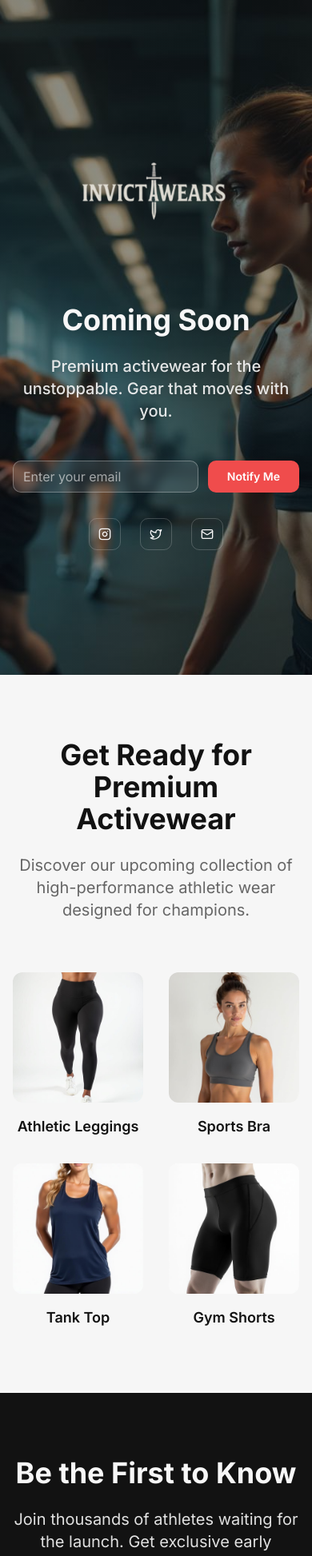
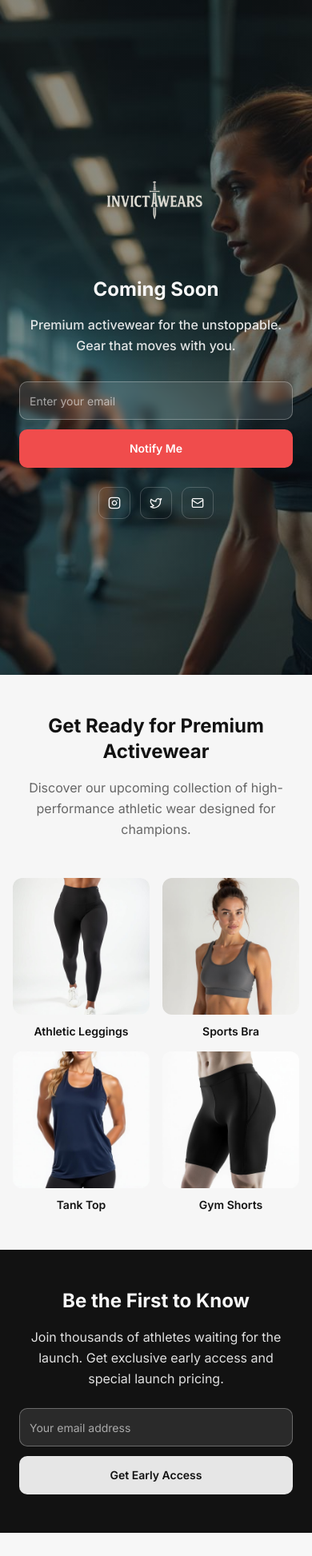
Before and after one commit to HariomDhage/invicta-wear-evolve, a React (Vite) app: page / in a window 390 px wide. Shown: the top 1946 px of the page at 80% size. After the commit the page ends 1917 px from the top, so only its background shows below. Built offline with nearby package versions, Linux system fonts and the light colour scheme.

Commit message:
Make website responsive
Ensure website is compatible with all devices and screen sizes.

```diff
--- a/src/components/sections/ComingSoon.tsx
+++ b/src/components/sections/ComingSoon.tsx
@@ -34,7 +34,7 @@ const ComingSoon = () => {
   return (
     <div className="min-h-screen bg-background">
       {/* Hero Section */}
-      <section className="relative h-screen flex items-center justify-center overflow-hidden">
+      <section className="relative min-h-screen flex items-center justify-center overflow-hidden">
         <div className="absolute inset-0">
           <img
             src={comingSoonHero}
@@ -44,38 +44,38 @@ const ComingSoon = () => {
           <div className="absolute inset-0 bg-gradient-hero opacity-50" />
         </div>
 
-        <div className="relative z-20 container mx-auto px-4 text-center">
-          <div className="max-w-4xl mx-auto">
-            <div className="mb-8">
+        <div className="relative z-20 container mx-auto px-4 sm:px-6 lg:px-8 text-center py-8 sm:py-12">
+          <div className="max-w-5xl mx-auto">
+            <div className="mb-6 sm:mb-8 md:mb-12">
               <img
                 src="/lovable-uploads/7cbd0dc3-4608-46ca-b3cf-00fdc17317e6.png"
                 alt="Invictawears Logo"
-                className="h-48 md:h-80 lg:h-96 xl:h-[32rem] 2xl:h-[40rem] mx-auto max-w-full drop-shadow-lg"
+                className="h-32 xs:h-40 sm:h-48 md:h-64 lg:h-80 xl:h-96 2xl:h-[28rem] mx-auto max-w-full drop-shadow-lg"
               />
             </div>
 
-            <h1 className="text-4xl md:text-5xl lg:text-6xl font-bold text-primary-foreground mb-6 drop-shadow-lg">
+            <h1 className="text-2xl xs:text-3xl sm:text-4xl md:text-5xl lg:text-6xl xl:text-7xl font-bold text-primary-foreground mb-4 sm:mb-6 drop-shadow-lg leading-tight">
               Coming Soon
             </h1>
 
-            <p className="text-xl md:text-2xl lg:text-3xl text-primary-foreground/90 mb-12 max-w-3xl mx-auto drop-shadow-md font-medium">
+            <p className="text-base xs:text-lg sm:text-xl md:text-2xl lg:text-3xl text-primary-foreground/90 mb-8 sm:mb-10 md:mb-12 max-w-4xl mx-auto drop-shadow-md font-medium leading-relaxed px-2">
               Premium activewear for the unstoppable. Gear that moves with you.
             </p>
 
             {/* Newsletter Signup */}
-            <form onSubmit={handleNewsletterSignup} className="max-w-md mx-auto mb-8">
-              <div className="flex gap-3">
+            <form onSubmit={handleNewsletterSignup} className="max-w-sm sm:max-w-md mx-auto mb-6 sm:mb-8 px-2">
+              <div className="flex flex-col xs:flex-row gap-3">
                 <Input
                   type="email"
                   placeholder="Enter your email"
                   value={email}
                   onChange={(e) => setEmail(e.target.value)}
-                  className="bg-primary-foreground/10 border-primary-foreground/30 text-primary-foreground placeholder:text-primary-foreground/60 backdrop-blur-sm text-base"
+                  className="bg-primary-foreground/10 border-primary-foreground/30 text-primary-foreground placeholder:text-primary-foreground/60 backdrop-blur-sm text-sm sm:text-base h-12 sm:h-10"
                   required
                 />
                 <Button
                   type="submit"
-                  className="bg-accent hover:bg-accent/90 text-accent-foreground px-6 font-semibold"
+                  className="bg-accent hover:bg-accent/90 text-accent-foreground px-4 sm:px-6 font-semibold h-12 sm:h-10 text-sm sm:text-base whitespace-nowrap"
                 >
                   Notify Me
                 </Button>
@@ -83,15 +83,15 @@ const ComingSoon = () => {
             </form>
 
             {/* Social Links */}
-            <div className="flex justify-center gap-6">
-              <Button variant="ghost" size="icon" className="text-primary-foreground hover:bg-primary-foreground/20 border border-primary-foreground/20">
-                <Instagram className="w-6 h-6" />
+            <div className="flex justify-center gap-3 sm:gap-4 md:gap-6">
+              <Button variant="ghost" size="icon" className="text-primary-foreground hover:bg-primary-foreground/20 border border-primary-foreground/20 h-10 w-10 sm:h-12 sm:w-12">
+                <Instagram className="w-5 h-5 sm:w-6 sm:h-6" />
               </Button>
-              <Button variant="ghost" size="icon" className="text-primary-foreground hover:bg-primary-foreground/20 border border-primary-foreground/20">
-                <Twitter className="w-6 h-6" />
+              <Button variant="ghost" size="icon" className="text-primary-foreground hover:bg-primary-foreground/20 border border-primary-foreground/20 h-10 w-10 sm:h-12 sm:w-12">
+                <Twitter className="w-5 h-5 sm:w-6 sm:h-6" />
               </Button>
-              <Button variant="ghost" size="icon" className="text-primary-foreground hover:bg-primary-foreground/20 border border-primary-foreground/20">
-                <Mail className="w-6 h-6" />
+              <Button variant="ghost" size="icon" className="text-primary-foreground hover:bg-primary-foreground/20 border border-primary-foreground/20 h-10 w-10 sm:h-12 sm:w-12">
+                <Mail className="w-5 h-5 sm:w-6 sm:h-6" />
               </Button>
             </div>
           </div>
@@ -99,28 +99,28 @@ const ComingSoon = () => {
       </section>
 
       {/* Product Preview */}
-      <section className="py-20 bg-muted/30">
-        <div className="container mx-auto px-4">
-          <div className="text-center mb-16">
-            <h2 className="text-4xl font-heading font-bold mb-6">
+      <section className="py-12 sm:py-16 md:py-20 lg:py-24 bg-muted/30">
+        <div className="container mx-auto px-4 sm:px-6 lg:px-8">
+          <div className="text-center mb-12 sm:mb-16">
+            <h2 className="text-2xl sm:text-3xl md:text-4xl lg:text-5xl font-heading font-bold mb-4 sm:mb-6">
               Get Ready for Premium Activewear
             </h2>
-            <p className="text-xl text-muted-foreground max-w-2xl mx-auto">
+            <p className="text-base sm:text-lg md:text-xl text-muted-foreground max-w-3xl mx-auto leading-relaxed px-2">
               Discover our upcoming collection of high-performance athletic wear designed for champions.
             </p>
           </div>
 
-          <div className="grid grid-cols-2 md:grid-cols-4 gap-8 max-w-4xl mx-auto">
+          <div className="grid grid-cols-2 sm:grid-cols-2 md:grid-cols-4 gap-4 sm:gap-6 md:gap-8 max-w-6xl mx-auto">
             {products.map((product, index) => (
               <div key={index} className="group">
-                <div className="aspect-square bg-white rounded-xl overflow-hidden shadow-card mb-4 group-hover:shadow-premium transition-all duration-300">
+                <div className="aspect-square bg-white rounded-xl overflow-hidden shadow-card mb-3 sm:mb-4 group-hover:shadow-premium transition-all duration-300">
                   <img
                     src={product.image}
                     alt={`${product.name} - Coming Soon`}
                     className="w-full h-full object-cover group-hover:scale-105 transition-transform duration-300"
                   />
                 </div>
-                <h3 className="text-lg font-semibold text-center">{product.name}</h3>
+                <h3 className="text-sm sm:text-base md:text-lg font-semibold text-center leading-tight px-1">{product.name}</h3>
               </div>
             ))}
           </div>
@@ -128,23 +128,23 @@ const ComingSoon = () => {
       </section>
 
       {/* CTA Section */}
-      <section className="py-20 bg-primary text-primary-foreground">
-        <div className="container mx-auto px-4 text-center">
-          <h2 className="text-4xl font-heading font-bold mb-6">
+      <section className="py-12 sm:py-16 md:py-20 lg:py-24 bg-primary text-primary-foreground">
+        <div className="container mx-auto px-4 sm:px-6 lg:px-8 text-center">
+          <h2 className="text-2xl sm:text-3xl md:text-4xl lg:text-5xl font-heading font-bold mb-4 sm:mb-6">
             Be the First to Know
           </h2>
-          <p className="text-xl mb-8 opacity-90 max-w-2xl mx-auto">
+          <p className="text-base sm:text-lg md:text-xl mb-6 sm:mb-8 opacity-90 max-w-3xl mx-auto leading-relaxed px-2">
             Join thousands of athletes waiting for the launch. Get exclusive early access and special launch pricing.
           </p>
-          <div className="flex flex-col sm:flex-row gap-4 justify-center max-w-md mx-auto">
+          <div className="flex flex-col xs:flex-row gap-3 sm:gap-4 justify-center max-w-sm sm:max-w-md mx-auto px-2">
             <Input
               type="email"
               placeholder="Your email address"
-              className="bg-white/10 border-white/30 text-white placeholder:text-white/60"
+              className="bg-white/10 border-white/30 text-white placeholder:text-white/60 h-12 sm:h-10 text-sm sm:text-base"
             />
             <Button
               variant="secondary"
-              className="px-8"
+              className="px-6 sm:px-8 h-12 sm:h-10 text-sm sm:text-base font-semibold whitespace-nowrap"
             >
               Get Early Access
             </Button>
--- a/tailwind.config.ts
+++ b/tailwind.config.ts
@@ -18,6 +18,9 @@ export default {
 			}
 		},
 		extend: {
+			screens: {
+				'xs': '475px',
+			},
 			colors: {
 				border: 'hsl(var(--border))',
 				input: 'hsl(var(--input))',
```
